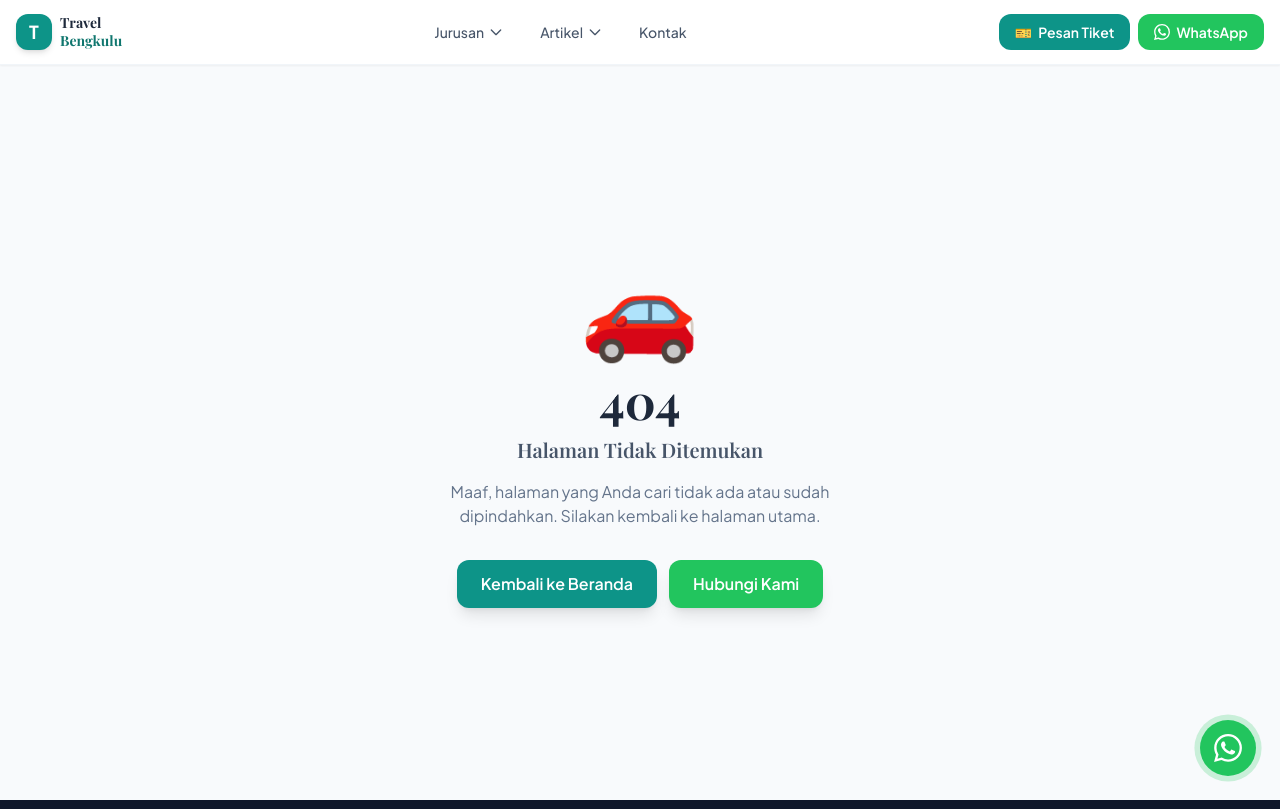
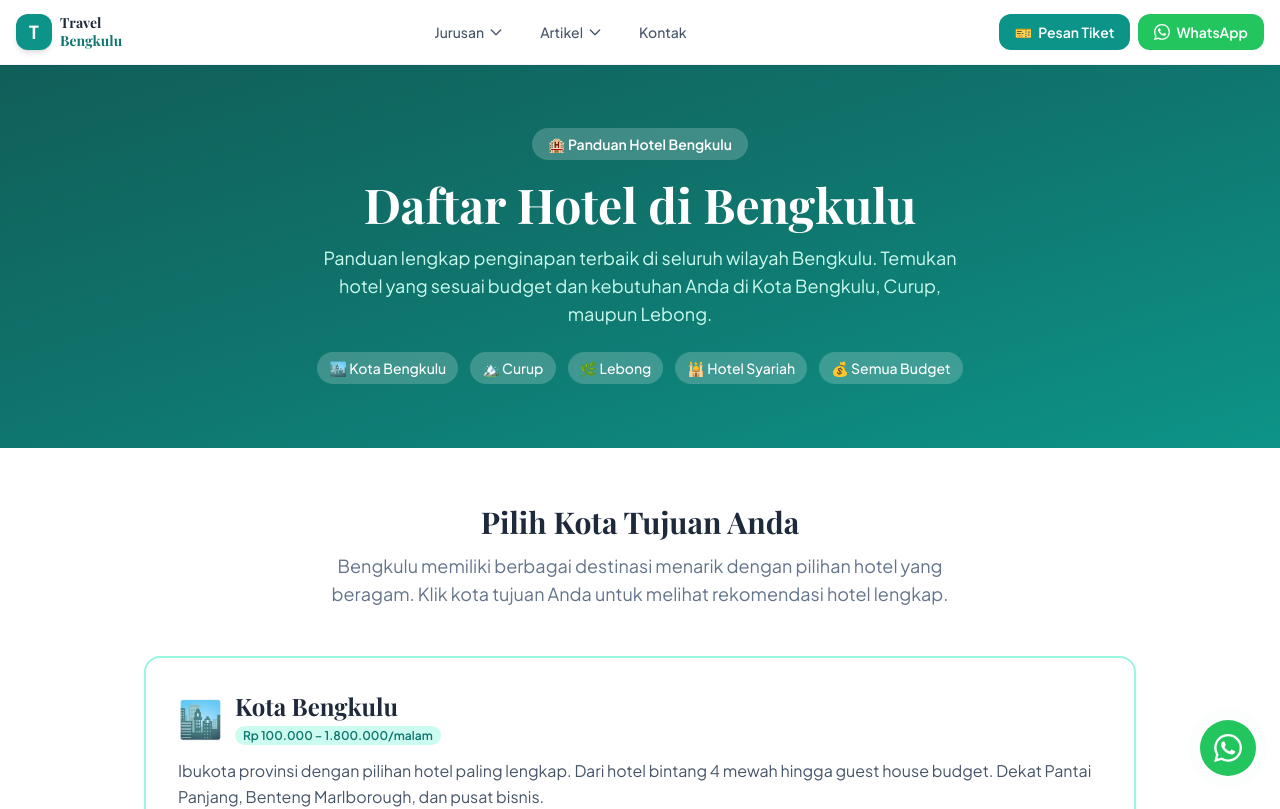
Before and after one commit to aspanrio-stack/Travel-bengkulu-V6, a Next.js app: page /daftar-hotel-di-bengkulu in a window 1280 px wide. Before the commit this address had no page. Shown: the top 809 px of the page. Built offline with nearby package versions, Linux system fonts and the light colour scheme.

Commit message:
Update and rename page.tsx to src/app/daftar-hotel-di-bengkulu/page.tsx

```diff
--- a/page.tsx
+++ b/src/app/daftar-hotel-di-bengkulu/page.tsx
@@ -2,7 +2,7 @@ import type { Metadata } from 'next';
 import Link from 'next/link';
 
 export const metadata: Metadata = {
-  title: 'Daftar Hotel di Bengkulu – Panduan Penginapan Lengkap 2025',
+  title: 'Daftar Hotel di Bengkulu – Panduan Penginapan Lengkap 2026',
   description:
     'Panduan lengkap hotel di Bengkulu. Temukan penginapan terbaik di Kota Bengkulu, Curup, dan Lebong. Hotel budget hingga bintang, syariah hingga konvensional. Info lengkap!',
   alternates: { canonical: 'https://bengkulutravel.com/daftar-hotel-di-bengkulu' },
```
